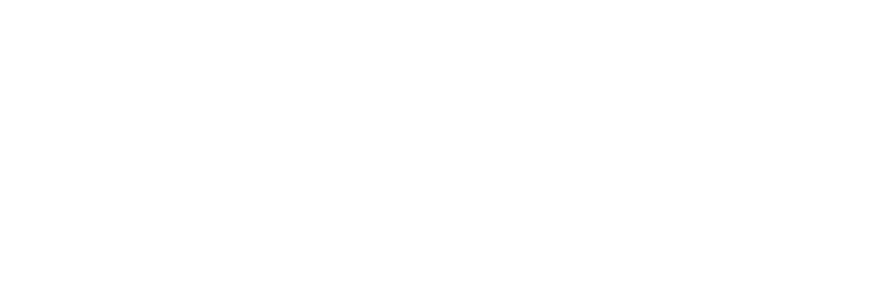
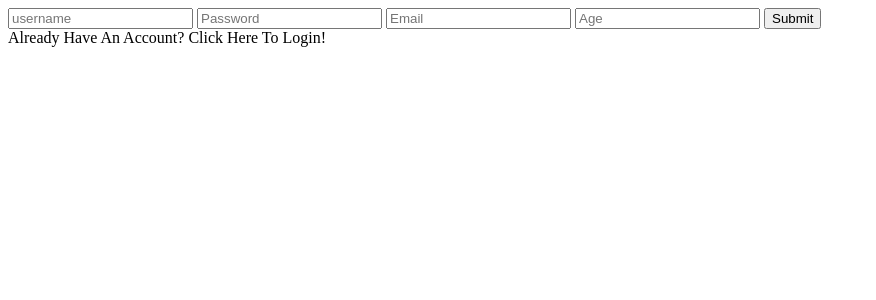
Before and after one commit to DroidStudioAS/za_Tomislava, a PHP site: page / in a window 1280 px wide. Before the commit the part shown is empty. Shown: the top 300 px of the page, without its empty margins (0-876 px from the left). Run offline with PHP 8.4, Linux system fonts and the light colour scheme.

Commit message:
added toggling between reg and login forms

```diff
--- a/index.php
+++ b/index.php
@@ -5,14 +5,64 @@
     <meta name="viewport" content="width=device-width, initial-scale=1.0">
     <title>Your Title Here</title>
     <!--Jquery import-->
-    <script src="https://code.jquery.com/jquery-3.6.0.min.js" integrity="sha256-/xUj+3OJU5yExlq6GSYGSHk7tPXhBvqhYGzXXuRauk=" crossorigin="anonymous"/>
+    <script src="https://code.jquery.com/jquery-3.6.0.min.js"></script>
 </head>
 <body>
     <div id="registration-container">
-    <form action=""></form>
+    <form action="">
+        <input id="register_username" type="text" placeholder="username"/>
+        <input id="register_password" type="password" placeholder="Password"/>
+        <input id="register_email" type="email" placeholder="Email"/>
+        <input id="register_age" type="number" placeholder="Age"/>
+        <input id="register_trigger" type="submit" value="Submit">
+    </form>
     </div>
-    <div id="login_container">
-    <form action=""></form>
+
+    <div style="display:none;" id="login_container">
+    <form action="">
+        <input id="login_username" type="text" placeholder="username"/>
+        <input id="login_password" type="password" placeholder="Password"/>
+        <input id="login_trigger" type="submit" value="Submit">
+    </form>
+
     </div>
+
+    <div id="toggle_login_reg">Already Have An Account? Click Here To Login!</div>
+    <script>
+        let onRegister = true;
+
+        //Ui references
+        let toggleButton = $('#toggle_login_reg');
+        let registrationContainer = $("#registration-container");
+        let loginContainer = $("#login_container");
+        // Registration Form Inputs
+        let registerUsername = $("#register_username");
+        let registerPassword = $("#register_password");
+        let registerEmail = $("#register_email");
+        let registerAge = $("#register_age");
+        let registerTrigger = $("#register_trigger");
+
+        // Login Form Inputs
+        let loginUsername = $("#login_username");
+        let loginPassword = $("#login_password");
+        let loginTrigger = $("#login_trigger");
+
+        /*****OnClickListeners*****/
+        //toggle button (switches between login and reg form)
+        toggleButton.off('click').on('click',function(){
+            onRegister=!onRegister;
+            registrationContainer.toggle();
+            loginContainer.toggle();
+
+            console.log(onRegister);
+
+            if(onRegister===true){
+                toggleButton.text('Already Have An Account? Click Here To Login!')
+            }else{
+                toggleButton.text('Dont Have An Account? Click Here To Register!')
+            }
+        })
+
+    </script>
 </body>
 </html>
```
Also changed, not shown: 1 other file.
